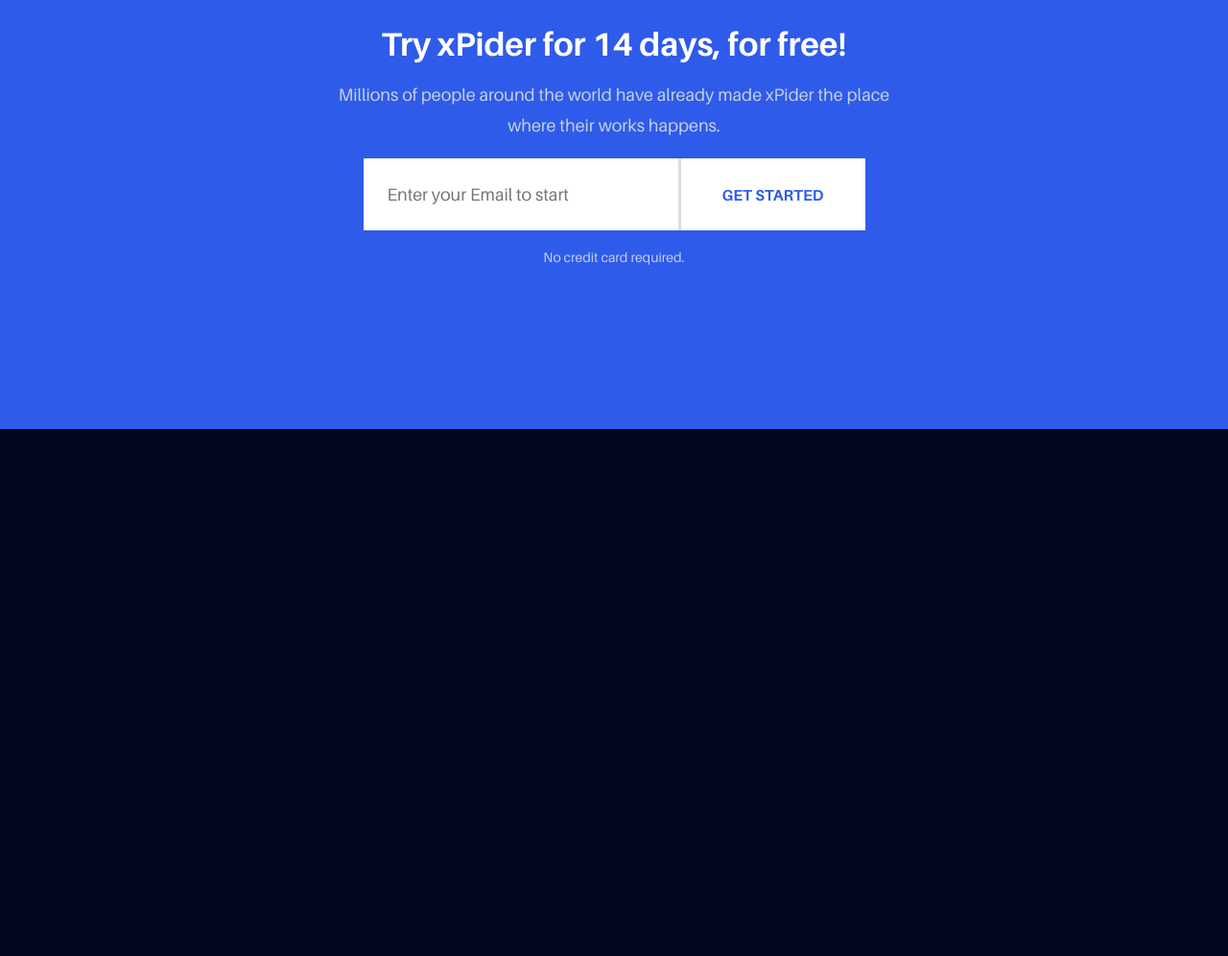
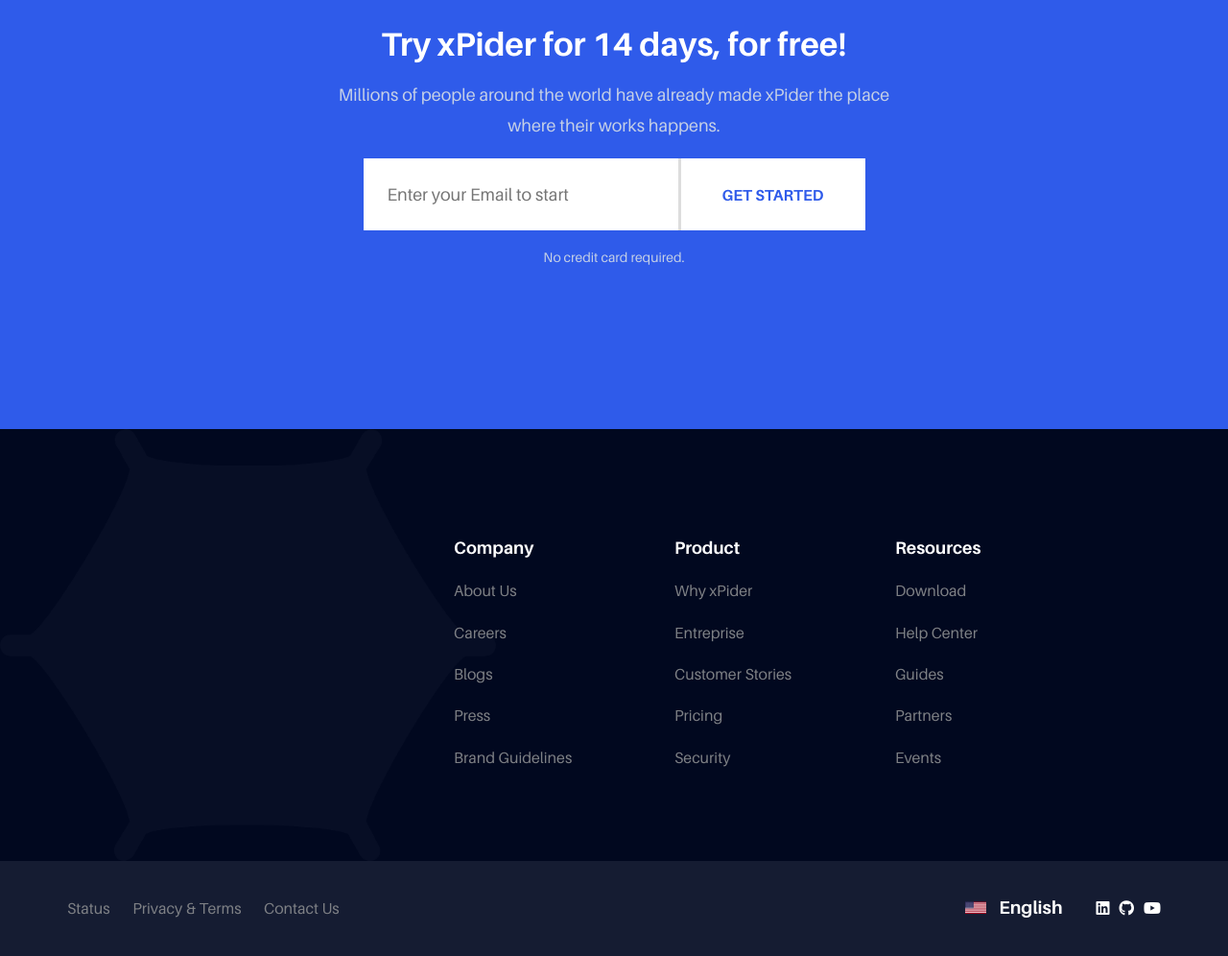
Before and after one commit to seif0912/xPider, a plain HTML site: page index.html in a window 1280 px wide. Shown: the part 6004-7000 px from the top of the page at 96% size. Before the commit the page ends 6451 px from the top, so only its background shows below. Drawn offline with Linux system fonts and the light colour scheme; files whose address does not match are found by name.

Commit message:
add footer

```diff
--- a/css/xpider.css
+++ b/css/xpider.css
@@ -933,3 +933,104 @@ ul {
 
 
 /* end Subscribe section */
+
+
+/* start Footer section */
+
+.footer .link-con {
+    position: relative;
+    height: 450px;
+    width: 100%;
+    background-image: url('../images/net-footer-b.png');
+    background-size: contain;
+    background-repeat: no-repeat;
+}
+
+.footer .link-con .links {
+    display: flex;
+    gap: 100px;
+    position: absolute;
+    top: 50%;
+    left: 60%;
+    transform: translate(-50%, -50%);
+}
+
+.footer .link-con .links .box {
+    width: 130px;
+}
+
+@media (max-width: 787px) {
+    .footer .link-con {
+        position: static;
+        height: unset;
+    }
+    .footer .link-con .links {
+        all: unset;
+        display: flex;
+        flex-wrap: wrap;
+        gap: 10px;
+        justify-content: center;
+        padding: 40px 0;
+    }
+    .footer .link-con .links .box {
+        width: 100px;
+    }
+}
+
+.footer .links h2 {
+    font-size: 18px;
+}
+
+.footer .links a {
+    display: block;
+    font-size: 16px;
+    color: var(--secondary-typing);
+    margin-top: 25px;
+    transition: var(--main-transition);
+}
+
+.footer .links a:hover {
+    color: white;
+}
+
+.footer .foot {
+    background-color: #151C32;
+    padding: 20px;
+}
+
+.footer .foot .container {
+    display: flex;
+    justify-content: space-between;
+    align-items: center;
+}
+
+@media (max-width: 787px) {
+    .footer .foot .container {
+        flex-direction: column;
+        justify-content: center;
+    }
+}
+
+.footer .foot .container .terms a {
+    color: var(--secondary-typing);
+    margin-right: 20px;
+}
+
+.footer .foot .container .social {
+    display: flex;
+    align-items: center;
+    gap: 10px
+}
+
+.footer .foot .container .social .lang h3 {
+    display: inline-block;
+    margin-right: 25px;
+    margin-left: 10px;
+}
+
+.footer .foot .container .social i {
+    color: white;
+}
+
+
+/* end Footer section */
--- a/index.html
+++ b/index.html
@@ -272,6 +272,67 @@
         </div>
     </div>
     <!-- end Subscribe section -->
+    <!-- start Footer section -->
+    <div class="footer">
+        <div class="link-con">
+            <div class="links">
+                <div class="box">
+                    <h2>Company</h2>
+                    <a href="#">About Us</a>
+                    <a href="#">Careers</a>
+                    <a href="#">Blogs</a>
+                    <a href="#">Press</a>
+                    <a href="#">Brand Guidelines</a>
+                </div>
+                <div class="box">
+                    <h2>Product</h2>
+                    <a href="#">Why xPider</a>
+                    <a href="#">Entreprise</a>
+                    <a href="#">Customer Stories</a>
+                    <a href="#">Pricing </a>
+                    <a href="#">Security</a>
+                </div>
+                <div class="box">
+                    <h2>Resources</h2>
+                    <a href="#">Download</a>
+                    <a href="#">Help Center</a>
+                    <a href="#">Guides</a>
+                    <a href="#">Partners</a>
+                    <a href="#">Events</a>
+                </div>
+            </div>
+        </div>
+
+        <div class="foot">
+            <div class="container">
+                <div class="terms">
+                    <a href="#">Status</a>
+                    <a href="#">Privacy & Terms</a>
+                    <a href="#">Contact Us</a>
+                </div>
+                <div class="social">
+                    <div class="lang">
+                        <img src="images/Bitmap.png" alt="">
+                        <h3>English</h3>
+                    </div>
+                    <a href="#">
+                        <i class="fab fa-linkedin"></i>
+                    </a>
+                    <a href="#">
+                        <i class="fab fa-github"></i>
+                    </a>
+                    <a href="#">
+                        <i class="fab fa-youtube"></i>
+                    </a>
+
+
+
+                </div>
+            </div>
+        </div>
+
+    </div>
+    <!-- end Footer section -->
 </body>
 
 </html>
```
Also changed, not shown: images/Bitmap.png (added), images/net-footer-b.png (added).
